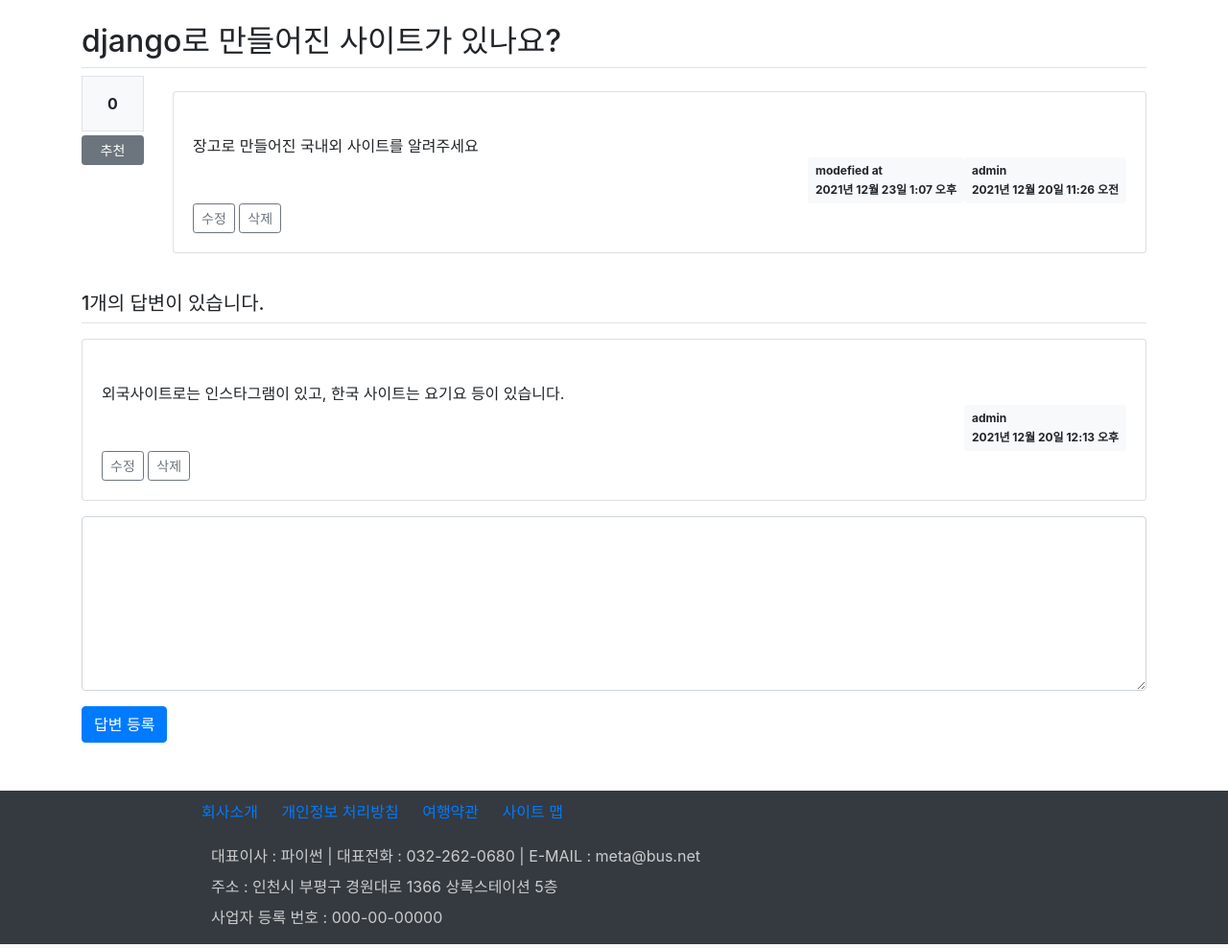
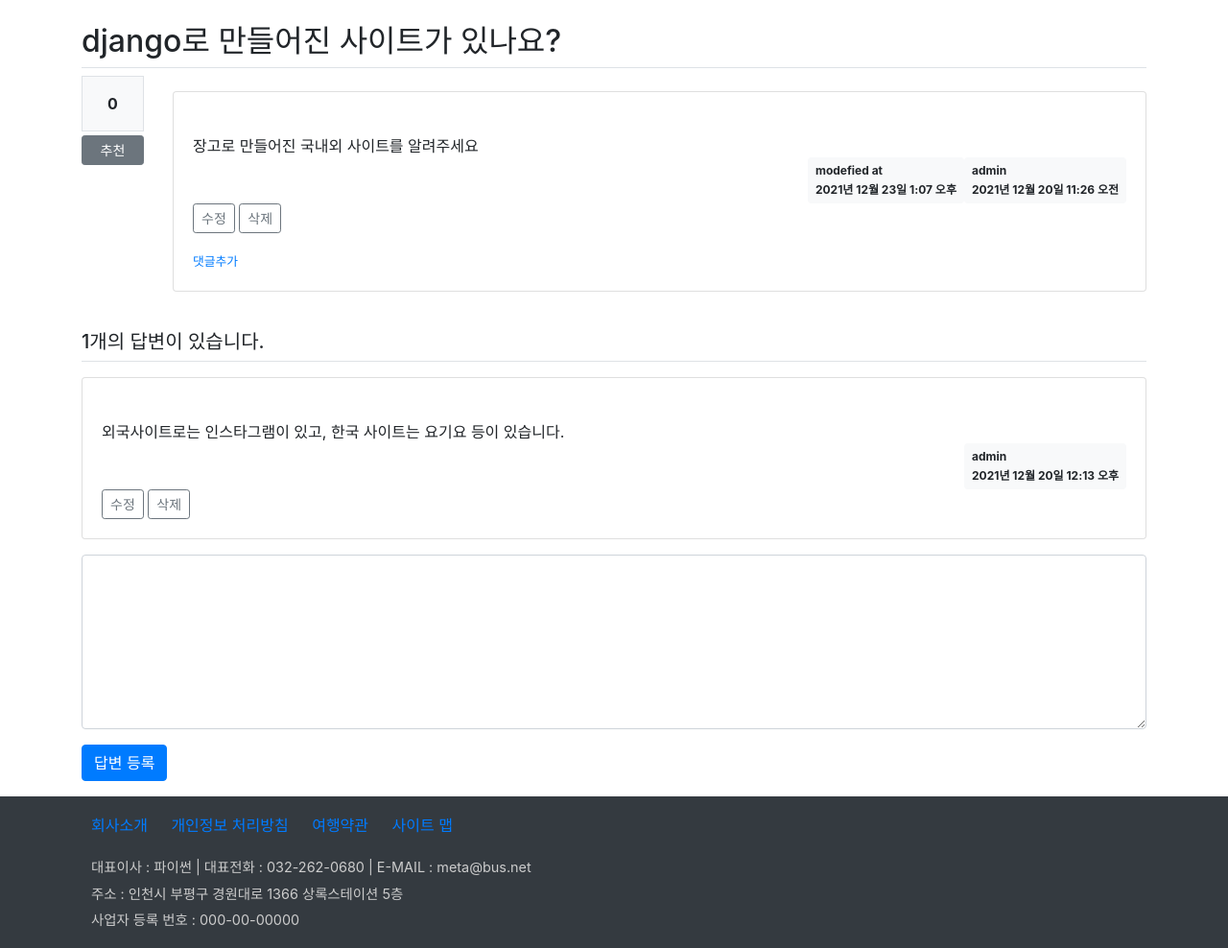
Before and after one commit to jni35/pyweb, a Django app: page /board/answer/create/1/ in a window 1280 px wide. Shown: the part 57-1045 px from the top of the page at 96% size. Run offline with Django 4.2, Linux system fonts and the light colour scheme; a user stored in the database is signed in; data comes from the database, SQL or seed files in the repository; both versions use the stored data as it was after the commit; data that the repository does not hold is empty; some libraries are stand-ins or nearby versions.

Commit message:
배포하기

```diff
--- a/board/forms.py
+++ b/board/forms.py
@@ -1,5 +1,5 @@
 from django import forms
-from board.models import Question, Answer
+from board.models import Question, Answer, Comment
 
 #질문 등록폼
 class QuestionForm(forms.ModelForm):
@@ -11,9 +11,16 @@ class QuestionForm(forms.ModelForm):
             'content':'내용'
         }
 
-# 답변 등록 폼
+# 답변 등록폼
 class AnswerForm(forms.ModelForm):
     class Meta:
         model = Answer
         fields = ['content']
         labels = {'content':'내용'}
+
+# 댓글 등록폼
+class CommentForm(forms.ModelForm):
+    class Meta:
+        model = Comment
+        fields = ['content']
+        labels = {'content':'댓글 내용'}
--- a/board/models.py
+++ b/board/models.py
@@ -25,10 +25,10 @@ class Answer(models.Model):
         return self.content
 
 
-class comment(models.Model):
+class Comment(models.Model):
     author = models.ForeignKey(User, on_delete=models.CASCADE)
     content = models.TextField()
     create_date = models.DateTimeField()    #작성일
     modify_date = models.DateTimeField(null=True, blank=True)
-    question = models.ForeignKey(Question, null=True, blank=True, on_delete=models.CASCADE)
-    answer = models.ForeignKey(Answer, null=True, blank=True, on_delete=models.CASCADE)
+    question = models.ForeignKey(Question, null=True, blank=True, on_delete=models.CASCADE)     #질문 댓글
+    answer = models.ForeignKey(Answer, null=True, blank=True, on_delete=models.CASCADE)     #답변 댓글
--- a/board/urls.py
+++ b/board/urls.py
@@ -25,4 +25,6 @@ urlpatterns = [
     path('answer/delete/<int:answer_id>/', views.answer_delete, name='answer_delete'),
     #질문 추천
     path('vote/question/<int:question_id>/', views.vote_question, name='vote_question'),
+    #질문 댓글 등록
+    path('comment/create/question/<int:question_id>/', views.comment_create_question, name='comment_create_question'),
 ]
--- a/board/views.py
+++ b/board/views.py
@@ -5,8 +5,8 @@ from django.http import HttpResponse
 from django.shortcuts import render, redirect, get_object_or_404
 from django.utils import timezone
 
-from board.models import Question, Answer
-from board.forms import QuestionForm, AnswerForm
+from board.models import Question, Answer, Comment
+from board.forms import QuestionForm, AnswerForm, CommentForm
 
 def index(request):
     return render(request, 'board/index.html')
@@ -128,3 +128,21 @@ def vote_question(request, question_id):
     else:
         question.voter.add(request.user)    #추천 추가(로그인한 사람)
     return redirect('board:detail', question_id=question.id)
+
+
+@login_required(login_url='common:login')
+def comment_create_question(request, question_id):
+    question = get_object_or_404(Question, pk=question_id)
+    if request.method == "POST":
+        form = CommentForm(request.POST)
+        if form.is_valid():
+            comment = form.save(commit=False)
+            comment.author = request.user   #세션 권한
+            comment.create_date = timezone.now()
+            comment.question = question     #참조권한
+            comment.save()
+            return redirect('board:detail', question_id=question.id)
+    else:
+        form = CommentForm()
+    context = {'form':form}
+    return render(request, 'board/comment_form.html', context)
--- a/config/settings.py
+++ b/config/settings.py
@@ -23,9 +23,9 @@ BASE_DIR = Path(__file__).resolve().parent.parent
 SECRET_KEY = 'django-insecure-*m4u8zimf(x(hwgk23h-mxz)8q!y#e%m5x3^12j62abav20&4m'
 
 # SECURITY WARNING: don't run with debug turned on in production!
-DEBUG = True
+DEBUG = False
 
-ALLOWED_HOSTS = []
+ALLOWED_HOSTS = ['*']
 
 
 # Application definition
--- a/static/board/css/style.css
+++ b/static/board/css/style.css
@@ -2,11 +2,12 @@
 section{height: 750px;}
 
 /* footer 스타일*/
-footer{height:160px; margin-top:50px;}
-footer .list-inline{margin-left: 200px;}
 footer .list-inline li{display:inline-block; margin: 10px;}
-footer address{margin-left: 220px; color:#ccc;}
-footer address p{line-height: 1rem;}
-/*footer ul{list-style:none; padding-top:10px; margin-lite:200px;}
-footer ul li{display:inline; margin:10px}
-*/
+footer address{margin-left: 10px; color:#ccc;}
+footer address p{line-height: 0.7rem; font-size:0.9rem}
+
+/* comment 스타일 */
+.comment{
+    border-top:1px dotted #eee;
+    font-size: 0.8rem
+}
--- a/templates/board/detail.html
+++ b/templates/board/detail.html
@@ -49,6 +49,22 @@
                            class="delete btn btn-sm btn-outline-secondary">삭제</a>
                     </div>
                     {% endif %}
+                    <!-- 댓글 영역 -->
+                    <div class="mt-3">
+                        {% for comment in question.comment_set.all %}
+                        <div class="comment my-2">
+                            <span style="white-space:pre-line">
+                                {{ comment.content }}
+                            </span>
+                            <span>
+                                -{{ comment.author }}, {{ comment.create_date }}
+                            </span>
+                        </div>
+                        {% endfor %}
+                    </div>
+                    <div>
+                        <a href="{% url 'board:comment_create_question' question.id %}" class="small">댓글추가</a>
+                    </div>
                 </div>
             </div>
         </div>
--- a/templates/board/question_form.html
+++ b/templates/board/question_form.html
@@ -5,7 +5,7 @@
     <h5 class="border-bottom my-3 pb-2">질문 등록</h5>
     <form action="" method="post">
         {% csrf_token %}
-        <!-- 오류 표시 시작-->
+        <!-- 오류 표시 시작 -->
         {% if form.errors %}
         <div class="alert alert-danger">
             {% for field in form %}
--- a/templates/footer.html
+++ b/templates/footer.html
@@ -1,4 +1,5 @@
-<footer class="bg-dark">
+<footer class="p-2 bg-dark">
+    <div class="container">
     <ul class="list-inline">
         <li><a href="#">회사소개</a></li>
         <li><a href="#">개인정보 처리방침</a></li>
@@ -10,4 +11,5 @@
         <p>주소 : 인천시 부평구 경원대로 1366 상록스테이션 5층</p>
         <p>사업자 등록 번호 : 000-00-00000</p>
     </address>
+    </div>
 </footer>
--- a/templates/polls/detail.html
+++ b/templates/polls/detail.html
@@ -3,7 +3,7 @@
 <div class="container my-3">
     <section>
         <h4 class="board-bottom py-2">투표하기</h4>
-        <div class="card my-3" style="width: 50rem">
+        <div class="card my-3">
             <h5 style="margin: 20px 100px 10px;">{{ question.question_text }}</h5>
             <form action="{% url 'poll:vote' question.id %}" method="post"
                 style="width:500px; margin: 20px 120px;">
```
Also changed, not shown: templates/board/comment_form.html (added, +18 -0 lines), db.sqlite3, 1 other file.
